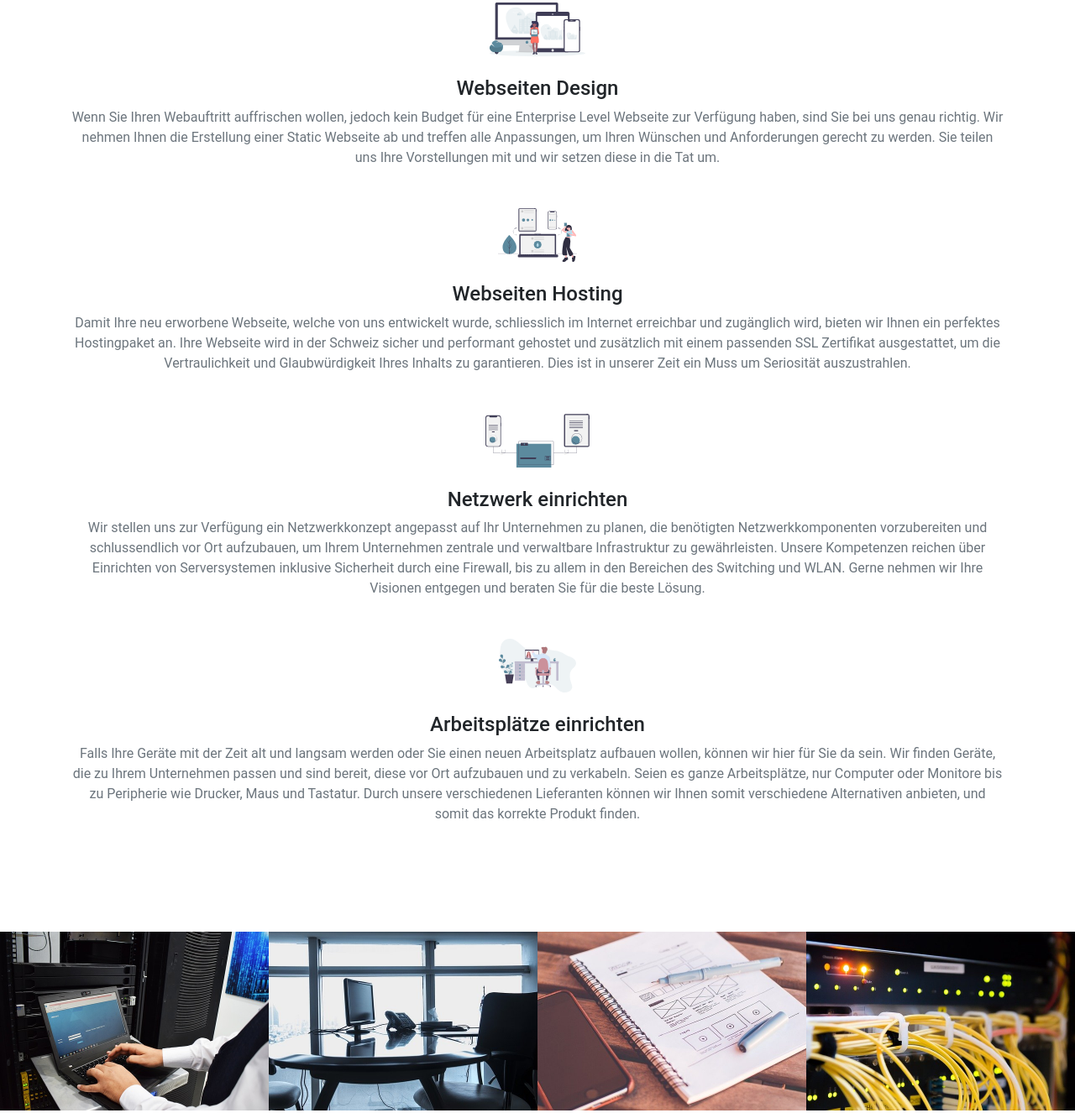
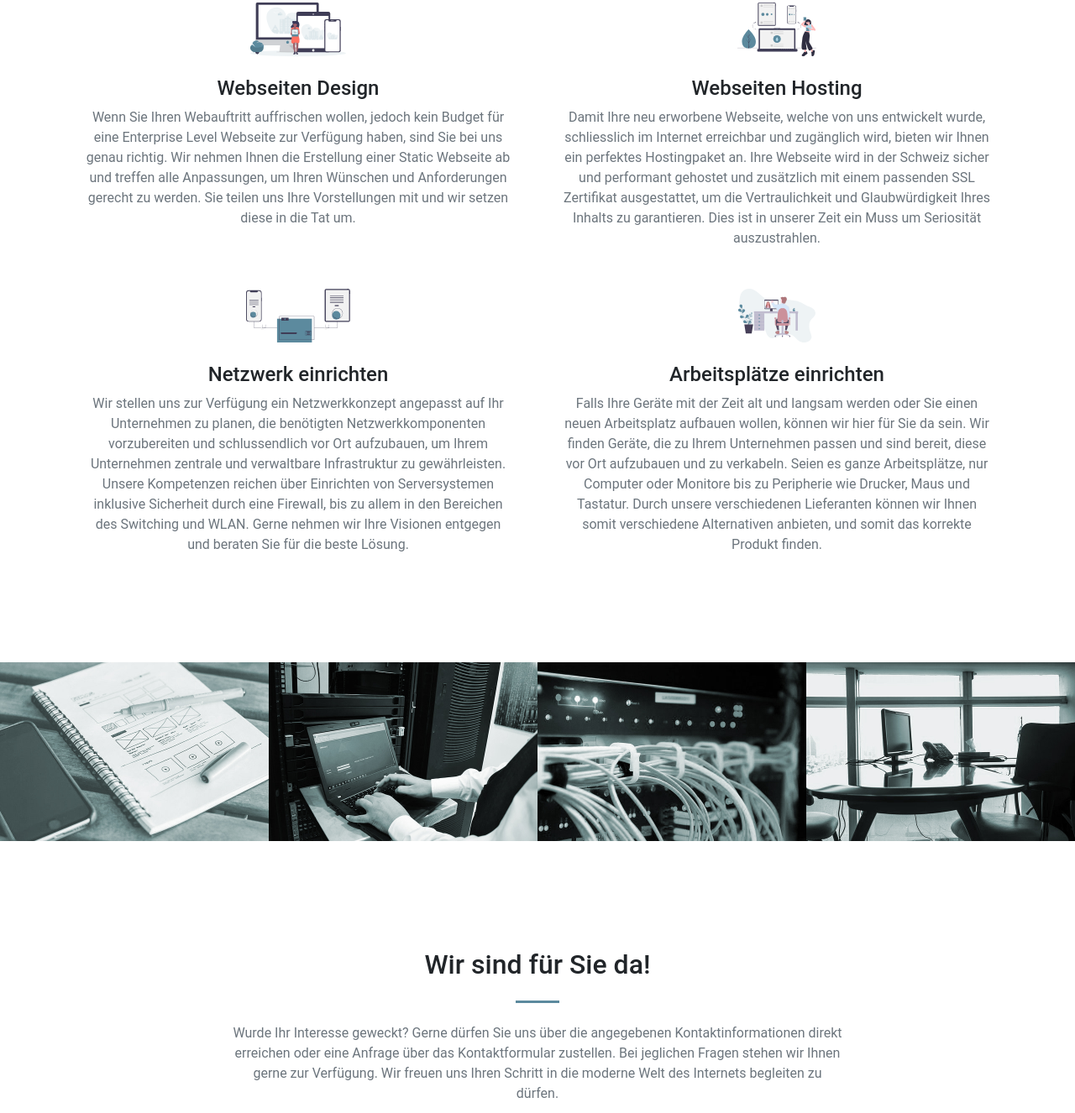
Before and after one commit to anythingit1/anythingit1.github.io, a plain HTML site: page index.html in a window 1280 px wide. Shown: the part 2223-3549 px from the top of the page at 84% size. Drawn offline with nearby package versions, Linux system fonts and the light colour scheme.

Commit message:
dienstleistungen layout + portfolio biilder + html cleanup

```diff
--- a/index.html
+++ b/index.html
@@ -75,18 +75,15 @@
           <div class="container">
               <h2 class="text-center mt-0">Dienstleistungen</h2>
               <hr class="divider my-4" />
-
               <div class="row">
-                  <div class="mt-5 text-center">
+                <div class="col-lg-6 col-sm-6 mt-5 text-center">
                   <img src="bilder/ico-design0.svg" class="srv-icons"/>
                   <h3 class="h4 mb-2">Webseiten Design</h3>
                   <div class="container">
                     <p class="text-muted mb-0">Wenn Sie Ihren Webauftritt auffrischen wollen, jedoch kein Budget für eine Enterprise Level Webseite zur Verfügung haben, sind Sie bei uns genau richtig. Wir nehmen Ihnen die Erstellung einer Static Webseite ab und treffen alle Anpassungen, um Ihren Wünschen und Anforderungen gerecht zu werden. Sie teilen uns Ihre Vorstellungen mit und wir setzen diese in die Tat um.</p>
                   </div>
                 </div>
-                </div>
-                <div class="row">
-                  <div class="mt-5 text-center">
+                <div class="col-lg-6 col-sm-6 mt-5 text-center">
                   <img src="bilder/ico-hosting0.svg" class="srv-icons"/>
                   <h3 class="h4 mb-2">Webseiten Hosting</h3>
                   <div class="container">
@@ -94,19 +91,15 @@
                   </div>
                 </div>
               </div>
-
 		          <div class="row">
-                  <div class="mt-5 text-center">
+                <div class="col-lg-6 col-sm-6 mt-5 text-center">
                   <img src="bilder/ico-network0.svg" class="srv-icons"/>
                   <h3 class="h4 mb-2">Netzwerk einrichten</h3>
                   <div class="container">
                     <p class="text-muted mb-0">Wir stellen uns zur Verfügung ein Netzwerkkonzept angepasst auf Ihr Unternehmen zu planen, die benötigten Netzwerkkomponenten vorzubereiten und schlussendlich vor Ort aufzubauen, um Ihrem Unternehmen zentrale und verwaltbare Infrastruktur zu gewährleisten. Unsere Kompetenzen reichen über Einrichten von Serversystemen inklusive Sicherheit durch eine Firewall, bis zu allem in den Bereichen des Switching und WLAN. Gerne nehmen wir Ihre Visionen entgegen und beraten Sie für die beste Lösung.</p>
                   </div>
                 </div>
-                </div>
-
-		<div class="row">
-                  <div class="mt-5 text-center">
+                <div class="col-lg-6 col-sm-6 mt-5 text-center">
                   <img src="bilder/ico-ap0.svg" class="srv-icons"/>
                   <h3 class="h4 mb-2">Arbeitsplätze einrichten</h3>
                   <div class="container">
@@ -116,13 +109,25 @@
               </div>
           </div>
         </section>
+
+
+
+
+
+
+
+
+
+
+
+
         <!-- Portfolio-->
         <div id="portfolio">
             <div class="container-fluid p-0">
                 <div class="row no-gutters">
                     <div class="col-lg-3 col-sm-6">
                         <a class="portfolio-box" href="assets/img/portfolio/fullsize/1.jpg">
-                            <img class="img-fluid" src="assets/img/portfolio/thumbnails/1.jpg" alt="" />
+                            <img class="img-fluid" src="assets/img/portfolio/thumbnails/c.jpg" alt="" />
                             <div class="portfolio-box-caption">
                                 <div class="project-category text-white-50">Category</div>
                                 <div class="project-name">Project Name</div>
@@ -131,7 +136,7 @@
                     </div>
                     <div class="col-lg-3 col-sm-6">
                         <a class="portfolio-box" href="assets/img/portfolio/fullsize/2.jpg">
-                            <img class="img-fluid" src="assets/img/portfolio/thumbnails/2.jpg" alt="" />
+                            <img class="img-fluid" src="assets/img/portfolio/thumbnails/a.jpg" alt="" />
                             <div class="portfolio-box-caption">
                       <div class="project-category text-white-50">Category</div>
                       <div class="project-name">Project Name</div>
@@ -139,8 +144,8 @@
               </a>
           </div>
           <div class="col-lg-3 col-sm-6">
-                        <a class="portfolio-box" href="assets/img/portfolio/fullsize/3.jpg">
-                            <img class="img-fluid" src="assets/img/portfolio/thumbnails/3.jpg" alt="" />
+            <a class="portfolio-box" href="assets/img/portfolio/fullsize/c.jpg">
+              <img class="img-fluid" src="assets/img/portfolio/thumbnails/d.jpg" alt="" />
               <div class="portfolio-box-caption">
                 <div class="project-category text-white-50">Category</div>
                 <div class="project-name">Project Name</div>
@@ -149,7 +154,7 @@
           </div>
           <div class="col-lg-3 col-sm-6">
             <a class="portfolio-box" href="assets/img/portfolio/fullsize/4.jpg">
-                            <img class="img-fluid" src="assets/img/portfolio/thumbnails/4.jpg" alt="" />
+              <img class="img-fluid" src="assets/img/portfolio/thumbnails/b.jpg" alt="" />
               <div class="portfolio-box-caption p-3">
                 <div class="project-category text-white-50">Category</div>
                 <div class="project-name">Project Name</div>
@@ -186,20 +191,14 @@
       </div>
 		</section>
 
-
-
 		<section class="page-section bg-primary" id="contact-form">
 			<div class="container">
 				<div class="row justify-content-center">
 					<div class="col-lg-8 text-center">
 						<h2 class="text-white mt-0">Kontaktformular</h2>
-
             <form id="contact-form" method="post" action="contact.php" role="form">
-
               <div class="messages"></div>
-
                 <div class="controls">
-
                   <div class="row">
                     <div class="col-md-6">
                       <div class="form-group">
@@ -228,7 +227,6 @@
                       </div>
                     </div>
                   </div>
-
                   <div class="row">
                     <div class="col-md-12">
                       <div class="form-group">
@@ -240,11 +238,8 @@
                       <input type="submit" class="btn btn-light btn-send contactf-width" value="Senden">
                     </div>
                   </div>
-
                 </div>
-
               </form>
-
 				     </div>
            </div>
           </div>
```
Also changed, not shown: assets/img/portfolio/thumbnails/a.jpg (added), assets/img/portfolio/thumbnails/b.jpg (added), assets/img/portfolio/thumbnails/c.jpg (added), assets/img/portfolio/thumbnails/d.jpg (added), css/styles.css, 1 other file. Lines whose indentation alone changed are shown as unchanged.
